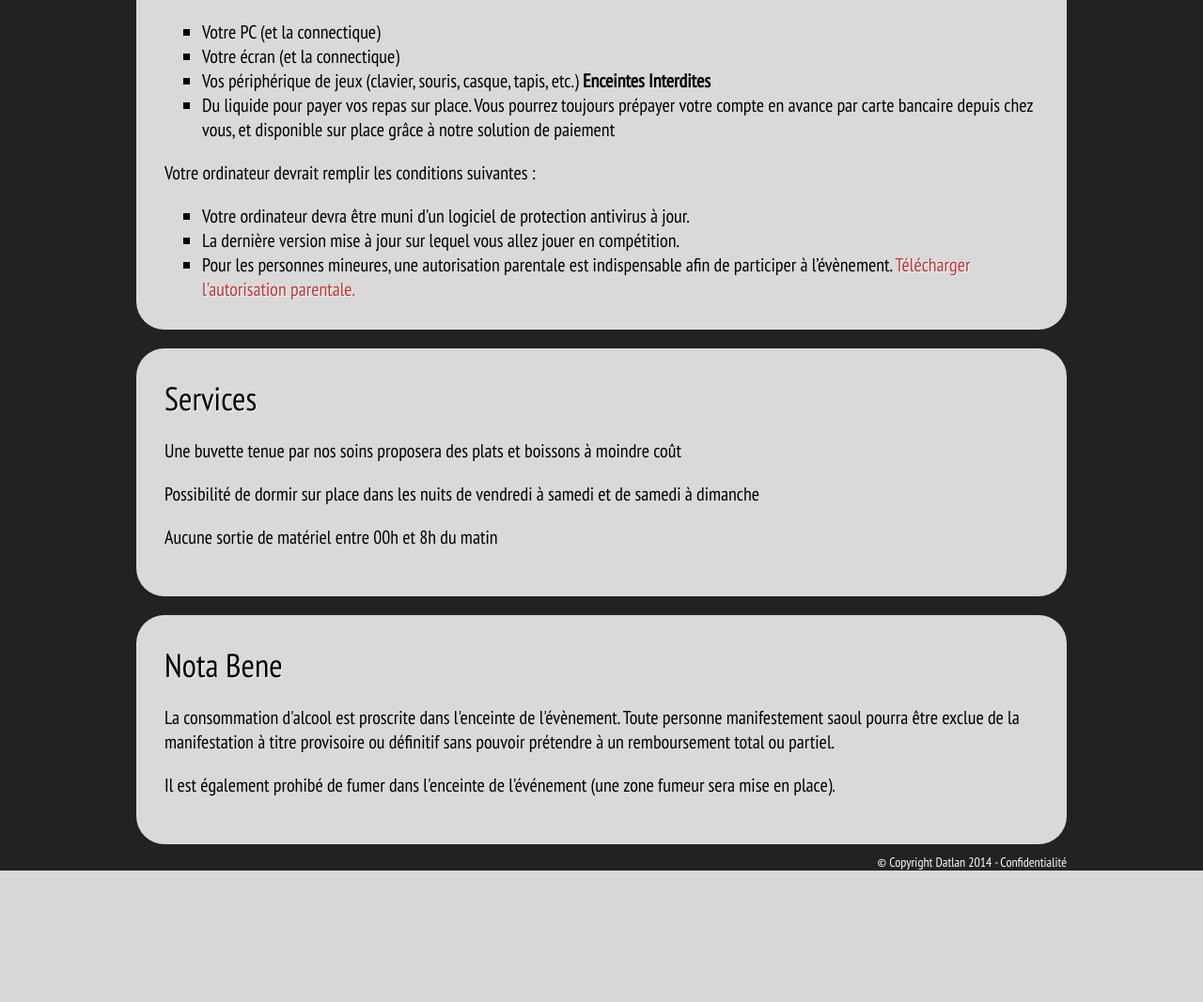
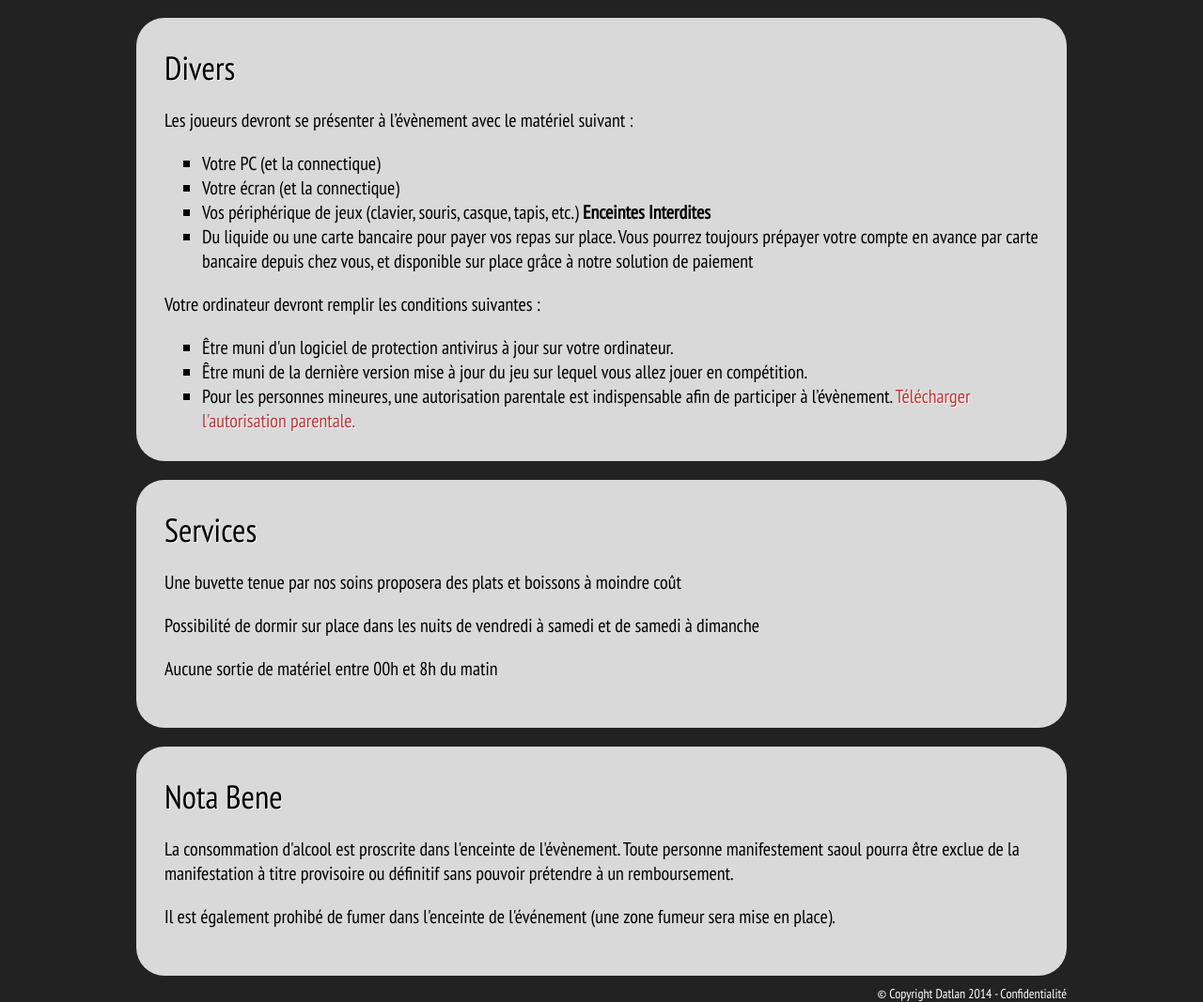
Before and after one commit to wayt/Datlan, a PHP site: template www/views/Page/infos.phtml in a window 1280 px wide. Shown: the part 841-1908 px from the top of the page at 94% size. Before the commit the page ends 1768 px from the top, so only its background shows below. Run offline with PHP 8.4, Linux system fonts and the light colour scheme; the template is opened without the code that fills it, so the values that code supplies are empty; a stand-in replaces the project's code that opens the database connection; some libraries are stand-ins or nearby versions.

Commit message:
Correction page infos.phtml

```diff
--- a/www/views/Page/infos.phtml
+++ b/www/views/Page/infos.phtml
@@ -9,11 +9,18 @@
     </div>
     <div class="w50">
         <h2>Dates et horaires</h2>
+        <h3>Joueurs :</h2>
         <ul class="list">
             <li>Du vendredi <b>28 mars au dimanche 30 mars 2014</b></li>
             <li>Ouverture vendredi 28 à 18h</li>
             <li>Fin de la manifestation dimanche 30 à 17h</li>
         </ul>
+        <h3>Public :</h2>
+		<ul class="list">
+            <li>Ouverture samedi 29 à 9h, fermeture à 21h</li>
+            <li>Ouverture dimanche 29 à 9h, fermeture à 17h</li>
+        </ul>
+
     </div>
     <div style="clear: both;"></div>
 	<iframe src="https://www.google.com/maps/embed?pb=!1m18!1m12!1m3!1d3113.62613634136!2d6.188349200000258!3d48.69260110000174!2m3!1f0!2f0!3f0!3m2!1i1024!2i768!4f13.1!3m3!1m2!1s0x4794986b1607f617%3A0xeaf618b4a853f23!2s80+Rue+Saint-Georges%2C+54000+Nancy!5e1!3m2!1sfr!2sfr!4v1390175392440" width="930" height="300" frameborder="0" style="border:0"></iframe>
@@ -25,12 +32,12 @@
 		<li>Votre PC (et la connectique)</li>
 		<li>Votre écran (et la connectique)</li>
 		<li>Vos périphérique de jeux (clavier, souris, casque, tapis, etc.) <b>Enceintes Interdites</b></li>
-		<li>Du liquide pour payer vos repas sur place. Vous pourrez toujours prépayer votre compte en avance par carte bancaire depuis chez vous, et disponible sur place grâce à notre solution de paiement</li>
+		<li>Du liquide ou une carte bancaire pour payer vos repas sur place. Vous pourrez toujours prépayer votre compte en avance par carte bancaire depuis chez vous, et disponible sur place grâce à notre solution de paiement</li>
 	</ul>
-	<p>Votre ordinateur devrait remplir les conditions suivantes :</p>
+	<p>Votre ordinateur devront remplir les conditions suivantes :</p>
 	<ul class=list>
-		<li>Votre ordinateur devra être muni d'un logiciel de protection antivirus à jour.</li>
-		<li>La dernière version mise à jour sur lequel vous allez jouer en compétition.</li>
+		<li>Être muni d'un logiciel de protection antivirus à jour sur votre ordinateur.</li>
+		<li>Être muni de la dernière version mise à jour du jeu sur lequel vous allez jouer en compétition.</li>
 		<li>Pour les personnes mineures, une autorisation parentale est indispensable afin de participer à l’évènement. <a href="files/mineurs.pdf">Télécharger l'autorisation parentale.</a></li>
 	</ul>
     </section>
@@ -42,7 +49,7 @@
     </section>
     <section>
         <h2>Nota Bene</h2>
-	<p>La consommation d'alcool est proscrite dans l'enceinte de l'évènement. Toute personne manifestement saoul pourra être exclue de la manifestation à titre provisoire ou définitif sans pouvoir prétendre à un remboursement total ou partiel.</p>
+	<p>La consommation d'alcool est proscrite dans l'enceinte de l'évènement. Toute personne manifestement saoul pourra être exclue de la manifestation à titre provisoire ou définitif sans pouvoir prétendre à un remboursement.</p>
 	<p>Il est également prohibé de fumer dans l'enceinte de l'événement (une zone fumeur sera mise en place).</p>
     </section>
 </article>
```
